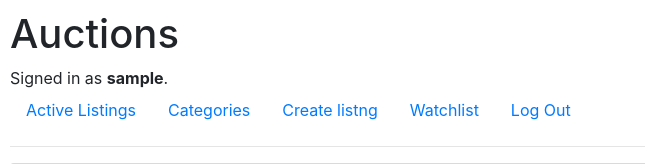
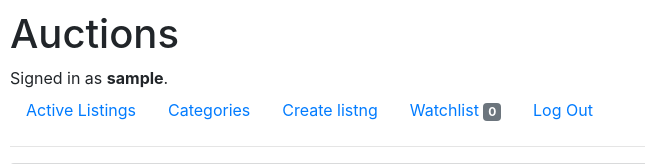
Before and after one commit to yogorus/CS50w-Project-Commerce, a Django app: page /create in a window 1280 px wide. Shown: the top 164 px of the page, without its empty margins (0-645 px from the left). Run offline with Django 3.2, Linux system fonts and the light colour scheme; the visitor is signed in with stand-in values (Sample User, id 1); data that the repository does not hold is empty; some libraries are stand-ins or nearby versions.

Commit message:
add badge to watchlist

```diff
--- a/auctions/templates/auctions/layout.html
+++ b/auctions/templates/auctions/layout.html
@@ -28,7 +28,9 @@
                     <a class="nav-link" href="{% url 'create' %}" class="nav-link">Create listng</a>
                 </li>
                 <li class="nav-item">
-                    <a class="nav-link" href="{% url 'watchlist' %}" class="nav-link">Watchlist</a>
+                    <a class="nav-link" href="{% url 'watchlist' %}" class="nav-link">Watchlist
+                        <span class="badge badge-secondary">{{ user.watchlist.count }}</span>
+                    </a>
                 </li>
                 <li class="nav-item">
                     <a class="nav-link" href="{% url 'logout' %}">Log Out</a>
```
